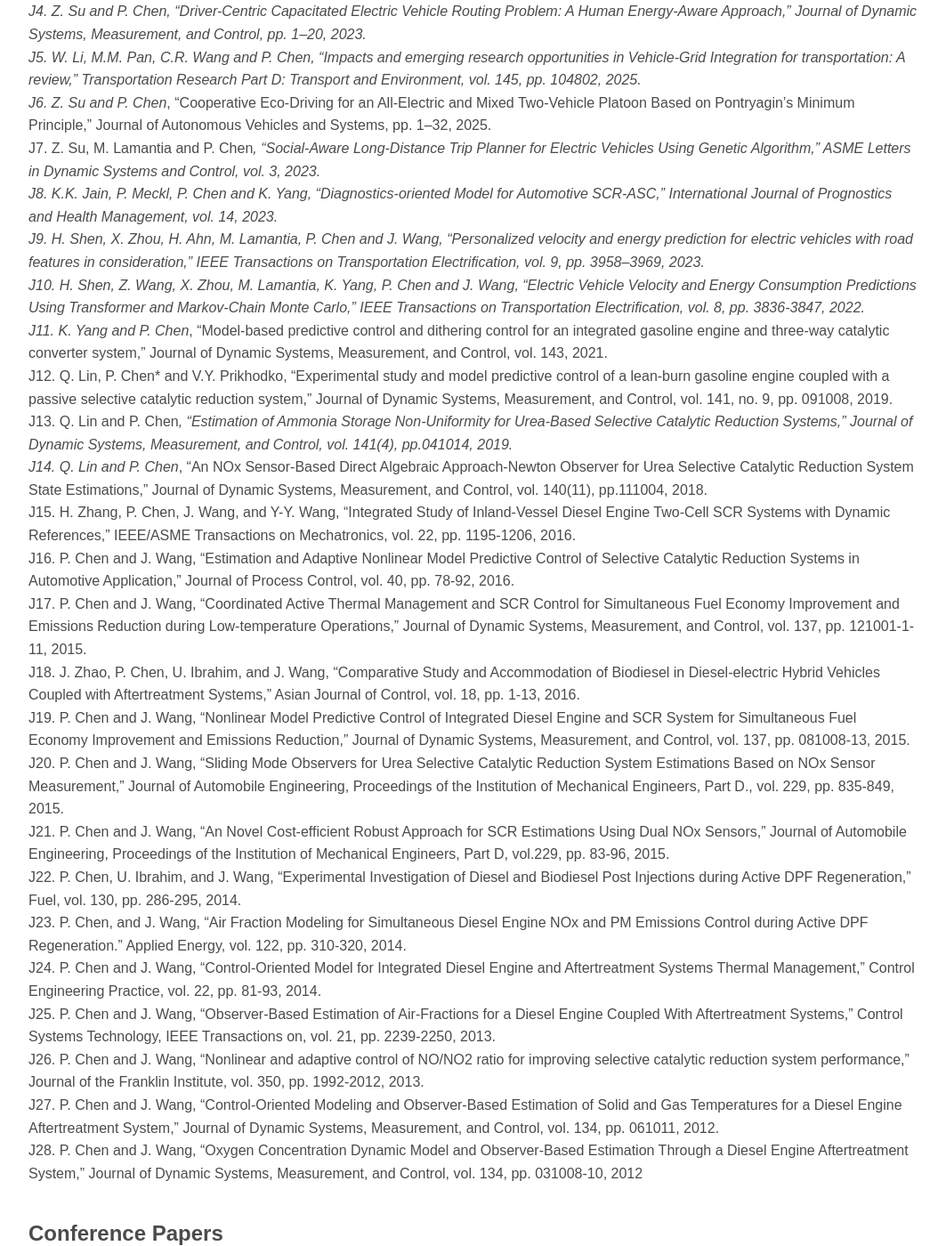
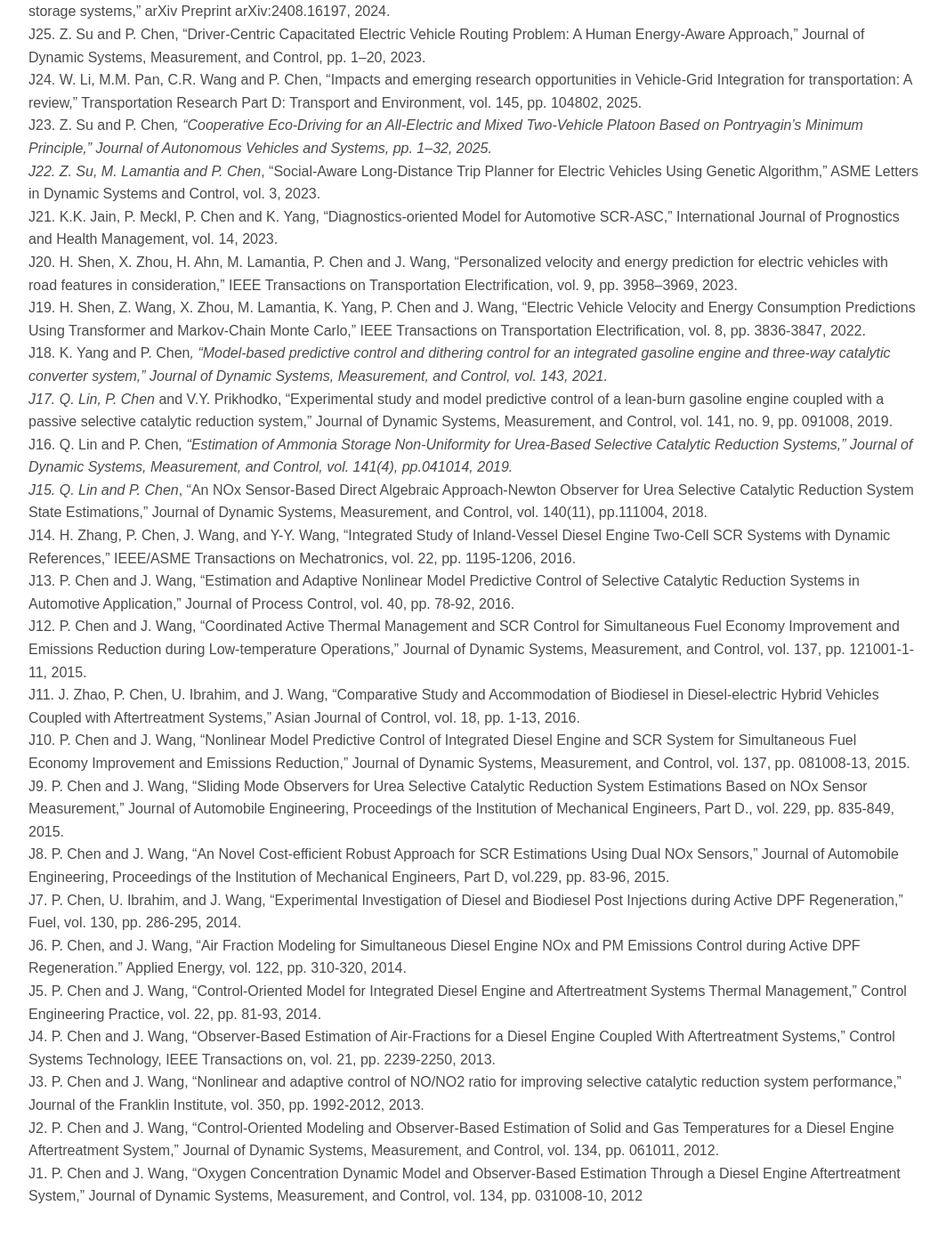
Before and after one commit to pingenchen/best-lab, a Jekyll site: the page built from publications/index.md, in a window 1280 px wide and 1400 px high, scrolled down 634 px. Shown: the whole window at 89% size, without its empty margins (108-1171 px from the left). Built offline with Jekyll 4.4.1, drawn with Linux system fonts in a browser that asks for light colours; part of the change alters nothing that is shown; some of the changed text lies outside the part shown.

Commit message:
Update index.md

```diff
--- a/publications/index.md
+++ b/publications/index.md
@@ -6,34 +6,35 @@ title: Publications
 # Publications
 
 ## Selected Journal Papers
-J1.	M.A. Eissa and P. Chen, "Aging-aware charging strategy for EV battery longevity in rural areas," Control Eng.Pract., vol. 166, pp. 106626 2026.
-J2.	S. Yang, Z. Su, M.D. Lamantia and P. Chen*, "Comprehensive Simulation and Experimental Validation of Sliding Mode Control-based Spacing Control for Battery Electric Vehicles under Uncertain Environments," Journal of Autonomous Vehicles and Systems, pp. 1–30, 2025.
-J3.	A. Farakhor, D. Wu, P. Chen, J. Wang, Y. Wang and H. Fang, "Economic optimal power management of second-life battery energy storage systems," arXiv Preprint arXiv:2408.16197, 2024.
-J4.	Z. Su and P. Chen, "Driver-Centric Capacitated Electric Vehicle Routing Problem: A Human Energy-Aware Approach," Journal of Dynamic Systems, Measurement, and Control, pp. 1–20, 2023.
-J5.	W. Li, M.M. Pan, C.R. Wang and P. Chen, "Impacts and emerging research opportunities in Vehicle-Grid Integration for transportation: A review," Transportation Research Part D: Transport and Environment, vol. 145, pp. 104802, 2025.
-J6.	Z. Su and P. Chen*, "Cooperative Eco-Driving for an All-Electric and Mixed Two-Vehicle Platoon Based on Pontryagin's Minimum Principle," Journal of Autonomous Vehicles and Systems, pp. 1–32, 2025.
-J7.	Z. Su, M. Lamantia and P. Chen*, "Social-Aware Long-Distance Trip Planner for Electric Vehicles Using Genetic Algorithm," ASME Letters in Dynamic Systems and Control, vol. 3, 2023.
-J8.	K.K. Jain, P. Meckl, P. Chen and K. Yang, "Diagnostics-oriented Model for Automotive SCR-ASC," International Journal of Prognostics and Health Management, vol. 14, 2023.
-J9.	H. Shen, X. Zhou, H. Ahn, M. Lamantia, P. Chen and J. Wang, "Personalized velocity and energy prediction for electric vehicles with road features in consideration," IEEE Transactions on Transportation Electrification, vol. 9, pp. 3958–3969, 2023.
-J10.	H. Shen, Z. Wang, X. Zhou, M. Lamantia, K. Yang, P. Chen and J. Wang, "Electric Vehicle Velocity and Energy Consumption Predictions Using Transformer and Markov-Chain Monte Carlo," IEEE Transactions on Transportation Electrification, vol. 8, pp. 3836-3847, 2022.
-J11.	K. Yang and P. Chen*, "Model-based predictive control and dithering control for an integrated gasoline engine and three-way catalytic converter system," Journal of Dynamic Systems, Measurement, and Control, vol. 143, 2021.
-J12.	Q. Lin, P. Chen* and V.Y. Prikhodko, “Experimental study and model predictive control of a lean-burn gasoline engine coupled with a passive selective catalytic reduction system,” Journal of Dynamic Systems, Measurement, and Control, vol. 141, no. 9, pp. 091008, 2019.
-J13.	Q. Lin and P. Chen*, “Estimation of Ammonia Storage Non-Uniformity for Urea-Based Selective Catalytic Reduction Systems,” Journal of Dynamic Systems, Measurement, and Control, vol. 141(4), pp.041014, 2019.
-J14.	Q. Lin and P. Chen*, "An NOx Sensor-Based Direct Algebraic Approach-Newton Observer for Urea Selective Catalytic Reduction System State Estimations," Journal of Dynamic Systems, Measurement, and Control, vol. 140(11), pp.111004, 2018.
-J15.	H. Zhang, P. Chen, J. Wang, and Y-Y. Wang, “Integrated Study of Inland-Vessel Diesel Engine Two-Cell SCR Systems with Dynamic References,” IEEE/ASME Transactions on Mechatronics, vol. 22, pp. 1195-1206, 2016.
-J16.	P. Chen and J. Wang, "Estimation and Adaptive Nonlinear Model Predictive Control of Selective Catalytic Reduction Systems in Automotive Application," Journal of Process Control, vol. 40, pp. 78-92, 2016.
-J17.	P. Chen and J. Wang, "Coordinated Active Thermal Management and SCR Control for Simultaneous Fuel Economy Improvement and Emissions Reduction during Low-temperature Operations," Journal of Dynamic Systems, Measurement, and Control, vol. 137, pp. 121001-1-11, 2015.
-J18.	J. Zhao, P. Chen, U. Ibrahim, and J. Wang, "Comparative Study and Accommodation of Biodiesel in Diesel-electric Hybrid Vehicles Coupled with Aftertreatment Systems," Asian Journal of Control, vol. 18, pp. 1-13, 2016.
-J19.	P. Chen and J. Wang, "Nonlinear Model Predictive Control of Integrated Diesel Engine and SCR System for Simultaneous Fuel Economy Improvement and Emissions Reduction," Journal of Dynamic Systems, Measurement, and Control, vol. 137, pp. 081008-13, 2015.
-J20.	P. Chen and J. Wang, "Sliding Mode Observers for Urea Selective Catalytic Reduction System Estimations Based on NOx Sensor Measurement," Journal of Automobile Engineering, Proceedings of the Institution of Mechanical Engineers, Part D., vol. 229, pp. 835-849, 2015.
-J21.	P. Chen and J. Wang, "An Novel Cost-efficient Robust Approach for SCR Estimations Using Dual NOx Sensors," Journal of Automobile Engineering, Proceedings of the Institution of Mechanical Engineers, Part D, vol.229, pp. 83-96, 2015.
-J22.	P. Chen, U. Ibrahim, and J. Wang, "Experimental Investigation of Diesel and Biodiesel Post Injections during Active DPF Regeneration," Fuel, vol. 130, pp. 286-295, 2014.
-J23.	P. Chen, and J. Wang, "Air Fraction Modeling for Simultaneous Diesel Engine NOx and PM Emissions Control during Active DPF Regeneration." Applied Energy, vol. 122, pp. 310-320, 2014.
-J24.	P. Chen and J. Wang, "Control-Oriented Model for Integrated Diesel Engine and Aftertreatment Systems Thermal Management," Control Engineering Practice, vol. 22, pp. 81-93, 2014.
-J25.	P. Chen and J. Wang, "Observer-Based Estimation of Air-Fractions for a Diesel Engine Coupled With Aftertreatment Systems," Control Systems Technology, IEEE Transactions on, vol. 21, pp. 2239-2250, 2013.
-J26.	P. Chen and J. Wang, "Nonlinear and adaptive control of NO/NO2 ratio for improving selective catalytic reduction system performance," Journal of the Franklin Institute, vol. 350, pp. 1992-2012, 2013.
-J27.	P. Chen and J. Wang, "Control-Oriented Modeling and Observer-Based Estimation of Solid and Gas Temperatures for a Diesel Engine Aftertreatment System," Journal of Dynamic Systems, Measurement, and Control, vol. 134, pp. 061011, 2012.
-J28.	P. Chen and J. Wang, "Oxygen Concentration Dynamic Model and Observer-Based Estimation Through a Diesel Engine Aftertreatment System," Journal of Dynamic Systems, Measurement, and Control, vol. 134, pp. 031008-10, 2012
+J29. Z. Su and P. Chen*, "Integrating Towable Mobile Charging Hubs into Electric Vehicle Route Planning with Time Window Constraints and Partial Recharging," IEEE Transactions on Transportation Electrification (accepted, 2026).
+J28.	M.A. Eissa and P. Chen, "Aging-aware charging strategy for EV battery longevity in rural areas," Control Eng.Pract., vol. 166, pp. 106626 2026.
+J27.	S. Yang, Z. Su, M.D. Lamantia and P. Chen*, "Comprehensive Simulation and Experimental Validation of Sliding Mode Control-based Spacing Control for Battery Electric Vehicles under Uncertain Environments," Journal of Autonomous Vehicles and Systems, pp. 1–30, 2025.
+J26.	A. Farakhor, D. Wu, P. Chen, J. Wang, Y. Wang and H. Fang, "Economic optimal power management of second-life battery energy storage systems," arXiv Preprint arXiv:2408.16197, 2024.
+J25.	Z. Su and P. Chen, "Driver-Centric Capacitated Electric Vehicle Routing Problem: A Human Energy-Aware Approach," Journal of Dynamic Systems, Measurement, and Control, pp. 1–20, 2023.
+J24.	W. Li, M.M. Pan, C.R. Wang and P. Chen, "Impacts and emerging research opportunities in Vehicle-Grid Integration for transportation: A review," Transportation Research Part D: Transport and Environment, vol. 145, pp. 104802, 2025.
+J23.	Z. Su and P. Chen*, "Cooperative Eco-Driving for an All-Electric and Mixed Two-Vehicle Platoon Based on Pontryagin's Minimum Principle," Journal of Autonomous Vehicles and Systems, pp. 1–32, 2025.
+J22.	Z. Su, M. Lamantia and P. Chen*, "Social-Aware Long-Distance Trip Planner for Electric Vehicles Using Genetic Algorithm," ASME Letters in Dynamic Systems and Control, vol. 3, 2023.
+J21.	K.K. Jain, P. Meckl, P. Chen and K. Yang, "Diagnostics-oriented Model for Automotive SCR-ASC," International Journal of Prognostics and Health Management, vol. 14, 2023.
+J20.	H. Shen, X. Zhou, H. Ahn, M. Lamantia, P. Chen and J. Wang, "Personalized velocity and energy prediction for electric vehicles with road features in consideration," IEEE Transactions on Transportation Electrification, vol. 9, pp. 3958–3969, 2023.
+J19.	H. Shen, Z. Wang, X. Zhou, M. Lamantia, K. Yang, P. Chen and J. Wang, "Electric Vehicle Velocity and Energy Consumption Predictions Using Transformer and Markov-Chain Monte Carlo," IEEE Transactions on Transportation Electrification, vol. 8, pp. 3836-3847, 2022.
+J18.	K. Yang and P. Chen*, "Model-based predictive control and dithering control for an integrated gasoline engine and three-way catalytic converter system," Journal of Dynamic Systems, Measurement, and Control, vol. 143, 2021.
+J17.	Q. Lin, P. Chen* and V.Y. Prikhodko, “Experimental study and model predictive control of a lean-burn gasoline engine coupled with a passive selective catalytic reduction system,” Journal of Dynamic Systems, Measurement, and Control, vol. 141, no. 9, pp. 091008, 2019.
+J16.	Q. Lin and P. Chen*, “Estimation of Ammonia Storage Non-Uniformity for Urea-Based Selective Catalytic Reduction Systems,” Journal of Dynamic Systems, Measurement, and Control, vol. 141(4), pp.041014, 2019.
+J15.	Q. Lin and P. Chen*, "An NOx Sensor-Based Direct Algebraic Approach-Newton Observer for Urea Selective Catalytic Reduction System State Estimations," Journal of Dynamic Systems, Measurement, and Control, vol. 140(11), pp.111004, 2018.
+J14.	H. Zhang, P. Chen, J. Wang, and Y-Y. Wang, “Integrated Study of Inland-Vessel Diesel Engine Two-Cell SCR Systems with Dynamic References,” IEEE/ASME Transactions on Mechatronics, vol. 22, pp. 1195-1206, 2016.
+J13.	P. Chen and J. Wang, "Estimation and Adaptive Nonlinear Model Predictive Control of Selective Catalytic Reduction Systems in Automotive Application," Journal of Process Control, vol. 40, pp. 78-92, 2016.
+J12.	P. Chen and J. Wang, "Coordinated Active Thermal Management and SCR Control for Simultaneous Fuel Economy Improvement and Emissions Reduction during Low-temperature Operations," Journal of Dynamic Systems, Measurement, and Control, vol. 137, pp. 121001-1-11, 2015.
+J11.	J. Zhao, P. Chen, U. Ibrahim, and J. Wang, "Comparative Study and Accommodation of Biodiesel in Diesel-electric Hybrid Vehicles Coupled with Aftertreatment Systems," Asian Journal of Control, vol. 18, pp. 1-13, 2016.
+J10.	P. Chen and J. Wang, "Nonlinear Model Predictive Control of Integrated Diesel Engine and SCR System for Simultaneous Fuel Economy Improvement and Emissions Reduction," Journal of Dynamic Systems, Measurement, and Control, vol. 137, pp. 081008-13, 2015.
+J9.	P. Chen and J. Wang, "Sliding Mode Observers for Urea Selective Catalytic Reduction System Estimations Based on NOx Sensor Measurement," Journal of Automobile Engineering, Proceedings of the Institution of Mechanical Engineers, Part D., vol. 229, pp. 835-849, 2015.
+J8.	P. Chen and J. Wang, "An Novel Cost-efficient Robust Approach for SCR Estimations Using Dual NOx Sensors," Journal of Automobile Engineering, Proceedings of the Institution of Mechanical Engineers, Part D, vol.229, pp. 83-96, 2015.
+J7.	P. Chen, U. Ibrahim, and J. Wang, "Experimental Investigation of Diesel and Biodiesel Post Injections during Active DPF Regeneration," Fuel, vol. 130, pp. 286-295, 2014.
+J6.	P. Chen, and J. Wang, "Air Fraction Modeling for Simultaneous Diesel Engine NOx and PM Emissions Control during Active DPF Regeneration." Applied Energy, vol. 122, pp. 310-320, 2014.
+J5.	P. Chen and J. Wang, "Control-Oriented Model for Integrated Diesel Engine and Aftertreatment Systems Thermal Management," Control Engineering Practice, vol. 22, pp. 81-93, 2014.
+J4.	P. Chen and J. Wang, "Observer-Based Estimation of Air-Fractions for a Diesel Engine Coupled With Aftertreatment Systems," Control Systems Technology, IEEE Transactions on, vol. 21, pp. 2239-2250, 2013.
+J3.	P. Chen and J. Wang, "Nonlinear and adaptive control of NO/NO2 ratio for improving selective catalytic reduction system performance," Journal of the Franklin Institute, vol. 350, pp. 1992-2012, 2013.
+J2.	P. Chen and J. Wang, "Control-Oriented Modeling and Observer-Based Estimation of Solid and Gas Temperatures for a Diesel Engine Aftertreatment System," Journal of Dynamic Systems, Measurement, and Control, vol. 134, pp. 061011, 2012.
+J1.	P. Chen and J. Wang, "Oxygen Concentration Dynamic Model and Observer-Based Estimation Through a Diesel Engine Aftertreatment System," Journal of Dynamic Systems, Measurement, and Control, vol. 134, pp. 031008-10, 2012
 
 ## Conference Papers
 C1. M.E. Khallil, Arhin, S. A.A. Rizvi, and P. Chen, “Performance Evaluation of LSTM and PINN for Internal Resistance Estimation in Lithium-Ion Batteries,” accepted in IEEE SoutheastCon 2026.
```
